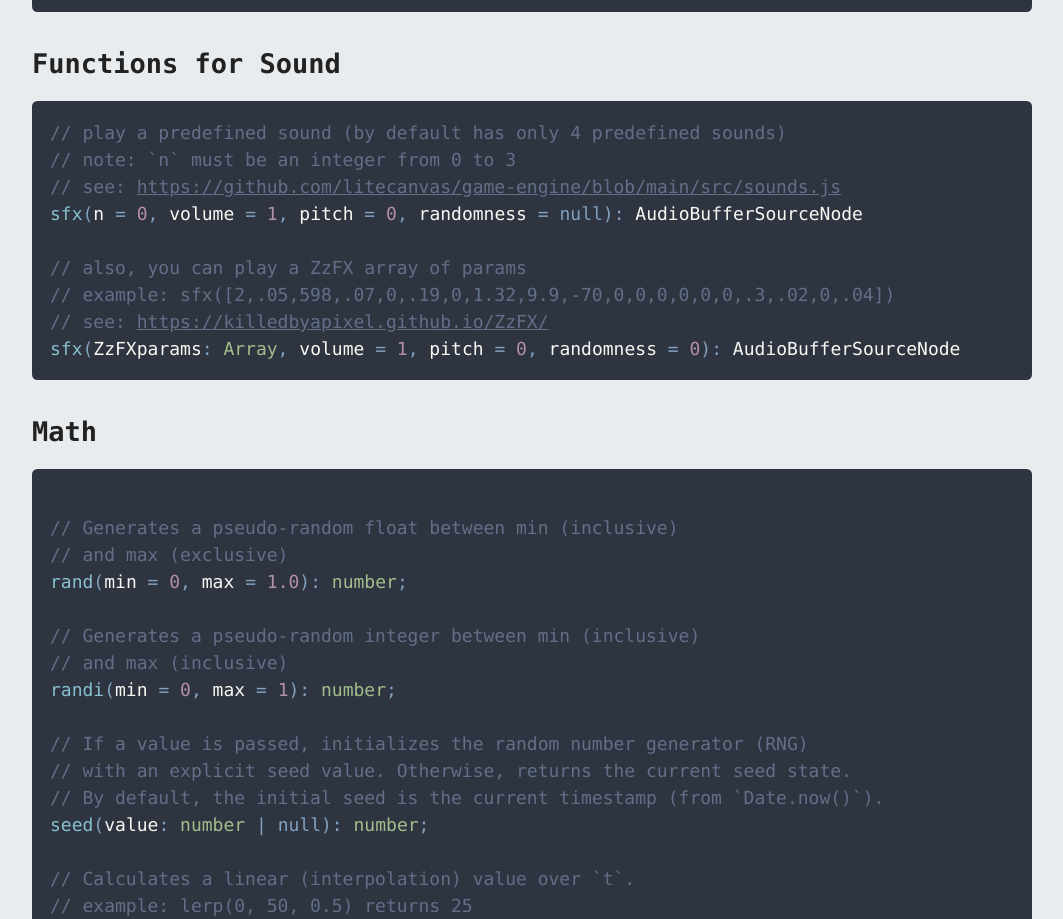
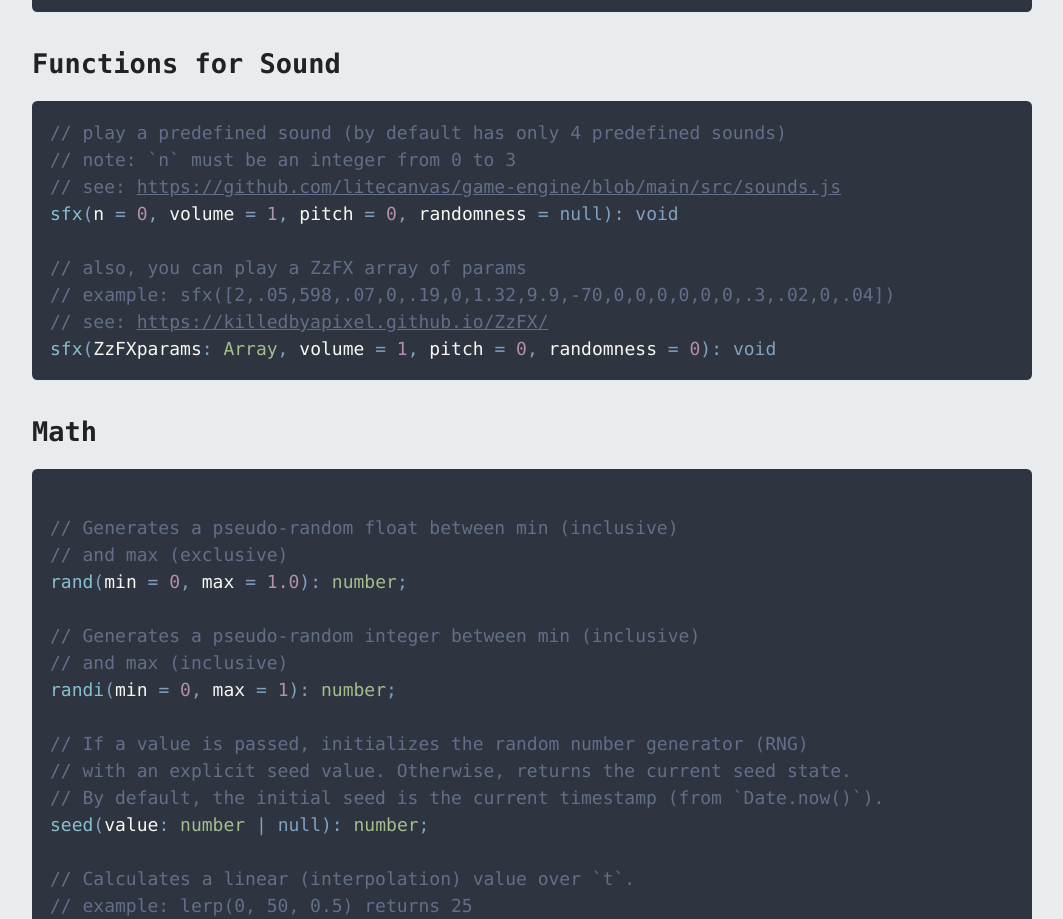
Before and after one commit to litecanvas/litecanvas.github.io, a website: page public/about.html in a window 1280 px wide. Shown: the part 7540-8459 px from the top of the page, without its empty margins (108-1171 px from the left). Drawn offline with Linux system fonts and the light colour scheme.

Commit message:
update engine

```diff
--- a/public/about.html
+++ b/public/about.html
@@ -441,12 +441,12 @@ cliprect(x, y, width, height): void</code></pre>
       <pre><code class="language-typescript">// play a predefined sound (by default has only 4 predefined sounds)
 // note: `n` must be an integer from 0 to 3
 // see: https://github.com/litecanvas/game-engine/blob/main/src/sounds.js
-sfx(n = 0, volume = 1, pitch = 0, randomness = null): AudioBufferSourceNode
+sfx(n = 0, volume = 1, pitch = 0, randomness = null): void
 
 // also, you can play a ZzFX array of params
 // example: sfx([2,.05,598,.07,0,.19,0,1.32,9.9,-70,0,0,0,0,0,0,.3,.02,0,.04])
 // see: https://killedbyapixel.github.io/ZzFX/
-sfx(ZzFXparams: Array, volume = 1, pitch = 0, randomness = 0): AudioBufferSourceNode</code></pre>
+sfx(ZzFXparams: Array, volume = 1, pitch = 0, randomness = 0): void</code></pre>
 
       <h2><a id="math">Math</a></h2>
 
--- a/public/sw.js
+++ b/public/sw.js
@@ -1,5 +1,5 @@
 const cacheName = "luizbills.litecanvas-editor-v1";
-const version = "1.86.1";
+const version = "1.87.0";
 
 const precacheResources = [
   "/",
```
Also changed, not shown: 1 other file.
